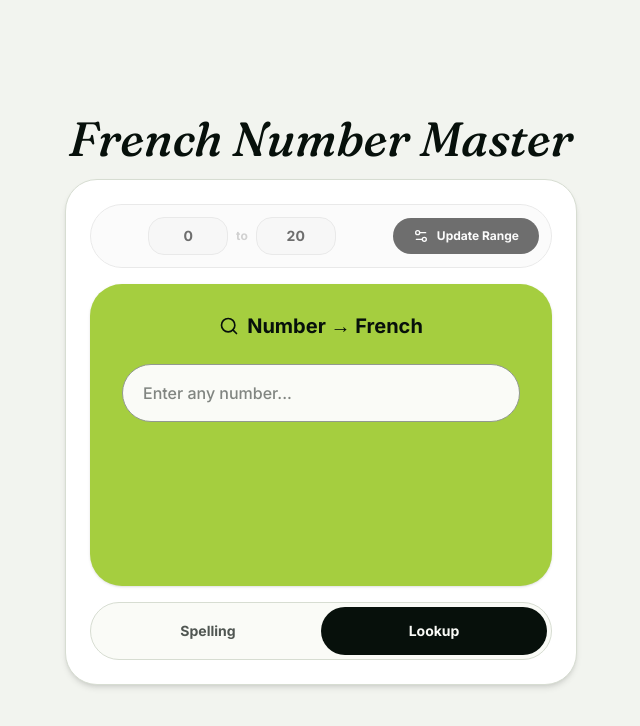
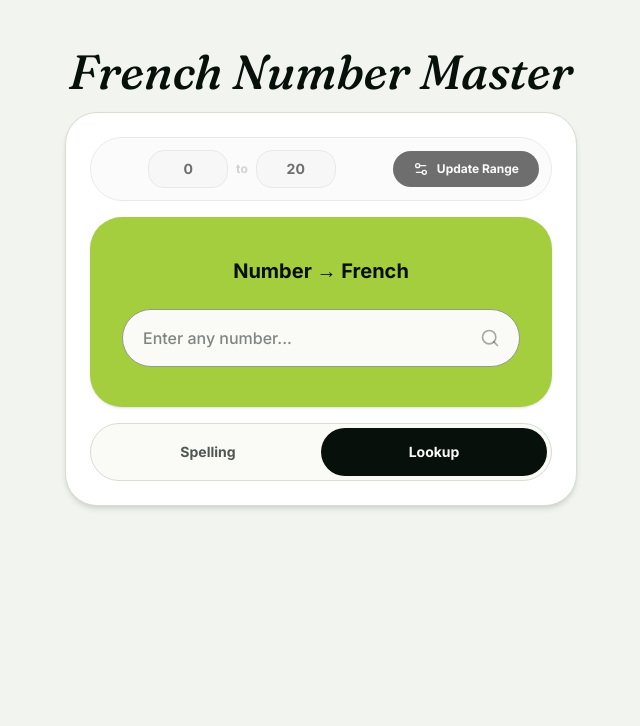
Before and after one commit to Judy-Nihao/french-number-master, a React (Vite) app: page / in a window 1280 px wide. Both pictures are taken after a click on the tab "Lookup". Shown: the top 726 px of the page, without its empty margins (319-959 px from the left). Built offline with nearby package versions, Linux system fonts and the light colour scheme.

Commit message:
style(ui): center Next and refine practice and lookup layouts
Align the page toward the top, tighten spelling spacing, and let exercise cards grow naturally. Move the decorative lookup search icon into the input with reserved text padding.

```diff
--- a/src/App.tsx
+++ b/src/App.tsx
@@ -27,7 +27,7 @@ const App = () => {
               practice.maxRange !== Number(practice.tempMax)))
         }
       />
-      <div className="min-h-screen bg-app-bg flex flex-col items-center justify-center py-6 px-4 md:py-12 md:px-6 overflow-x-clip">
+      <div className="min-h-screen bg-app-bg flex flex-col items-center py-6 px-4 md:py-12 md:px-6 overflow-x-clip">
         <div className="w-full max-w-lg flex flex-col gap-4 relative">
           {/* Header */}
           <header className="text-center">
@@ -75,11 +75,12 @@ const App = () => {
               </AnimatePresence>
             </Card>
             {mode === "test" && practice.feedback !== null && (
-              <div className="flex justify-end">
+              <div className="flex justify-center">
                 <Button
                   variant="next"
                   onClick={practice.generateRandomNumber}
                   aria-label="Next question"
+                  className="cursor-pointer"
                 >
                   Next
                   <ArrowRight
--- a/src/components/practice/LookupPanel.tsx
+++ b/src/components/practice/LookupPanel.tsx
@@ -29,12 +29,12 @@ export const LookupPanel = ({
     role="tabpanel"
     aria-labelledby="lookup-tab"
     tabIndex={0}
-    className="flex flex-col gap-6 px-8 py-7"
+    className="flex flex-col gap-6 p-8 py-10"
   >
-    <div className="flex items-center justify-center gap-2">
-      <Search size={20} className="text-app-dark" />
-      <h2 className="text-xl font-bold text-app-dark">Number → French</h2>
-    </div>
+    <h2 className="text-center text-xl font-bold text-app-dark">
+      Number → French
+    </h2>
+    <div className="relative">
       <NumberInput
         onCompositionUpdate={handleCompositionUpdate}
         onBlur={dismissKeyboardHint}
@@ -43,7 +43,14 @@ export const LookupPanel = ({
         value={lookupValue}
         onChange={handleLookup}
         placeholder="Enter any number..."
+        className="pr-12"
       />
+      <Search
+        size={20}
+        aria-hidden="true"
+        className="pointer-events-none absolute right-5 top-1/2 -translate-y-1/2 text-app-dark/35"
+      />
+    </div>
     {lookupResult && (
       <Card variant="lookupResult" aria-live="polite">
         <div className="flex justify-between items-center gap-3">
--- a/src/components/practice/SpellingPanel.tsx
+++ b/src/components/practice/SpellingPanel.tsx
@@ -54,7 +54,7 @@ export const SpellingPanel = ({
     aria-labelledby="test-tab"
     tabIndex={0}
   >
-    <div className="p-6 flex flex-col gap-6 items-center relative z-10">
+    <div className="p-6 pt-8 flex flex-col gap-4 items-center relative z-10">
       {/* The number key replays this Motion entrance for each new question. */}
       <motion.div
         key={currentNumber}
--- a/src/components/ui/Card.tsx
+++ b/src/components/ui/Card.tsx
@@ -10,7 +10,7 @@ type CardProps = ComponentPropsWithoutRef<"div"> & {
 const variants: Record<CardVariant, string> = {
   tool: "flex flex-col gap-4 bg-app-shell rounded-card border-control border-app-border p-3 md:p-6 shadow-elevation-control",
   exercise:
-    "min-h-[302px] shrink-0 bg-app-primary rounded-card shadow-elevation-subtle overflow-hidden relative",
+    "shrink-0 bg-app-primary rounded-card shadow-elevation-subtle overflow-hidden relative",
   range:
     "p-4 md:p-3 rounded-card md:rounded-pill border-control border-app-border",
   lookupResult: "bg-transparent rounded-none pt-6 border-t border-app-dark/20",
```
Lines whose indentation alone changed are shown as unchanged.
